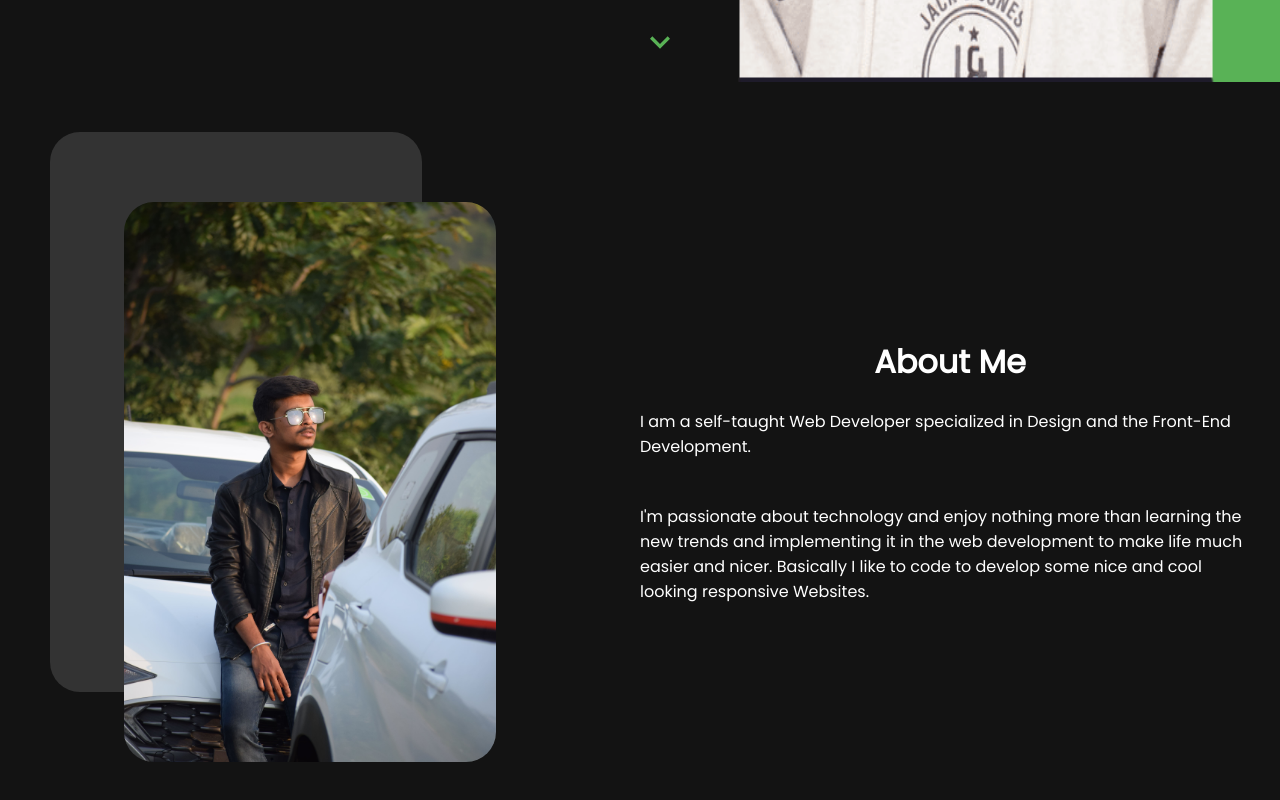
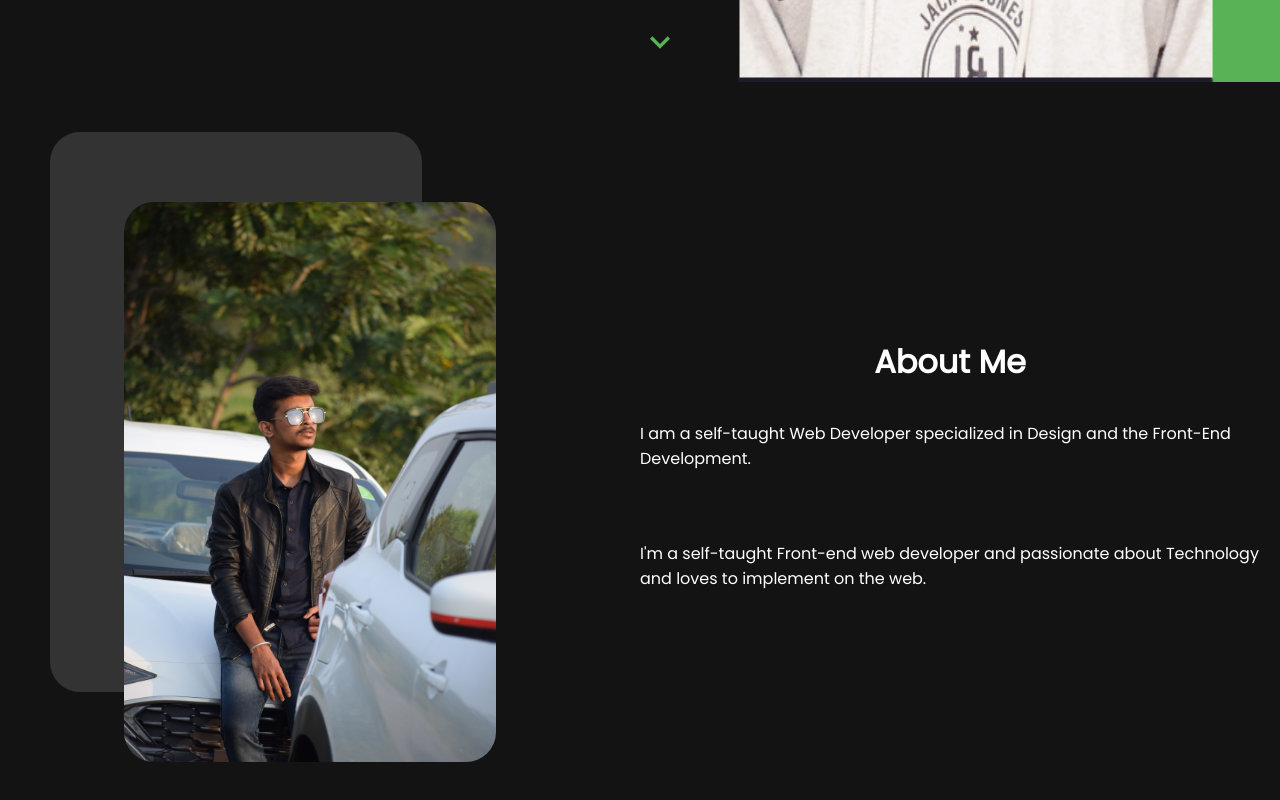
Before and after one commit to RajuKanaka/portfolio, a React (Create React App) app: page / in a window 1280 px wide. Shown: the part 718-1518 px from the top of the page. Built offline with nearby package versions, Linux system fonts and the light colour scheme.

Commit message:
Updating desc in About me section

```diff
--- a/src/components/About/About.jsx
+++ b/src/components/About/About.jsx
@@ -18,10 +18,8 @@ const About = () => {
             Front-End Development.
           </p>
           <p className="a-disc">
-            I'm passionate about technology and enjoy nothing more than learning
-            the new trends and implementing it in the web development to make
-            life much easier and nicer. Basically I like to code to develop some
-            nice and cool looking responsive Websites.
+            I'm a self-taught Front-end web developer and passionate about
+            Technology and loves to implement on the web.
           </p>
         </div>
       </div>
```
